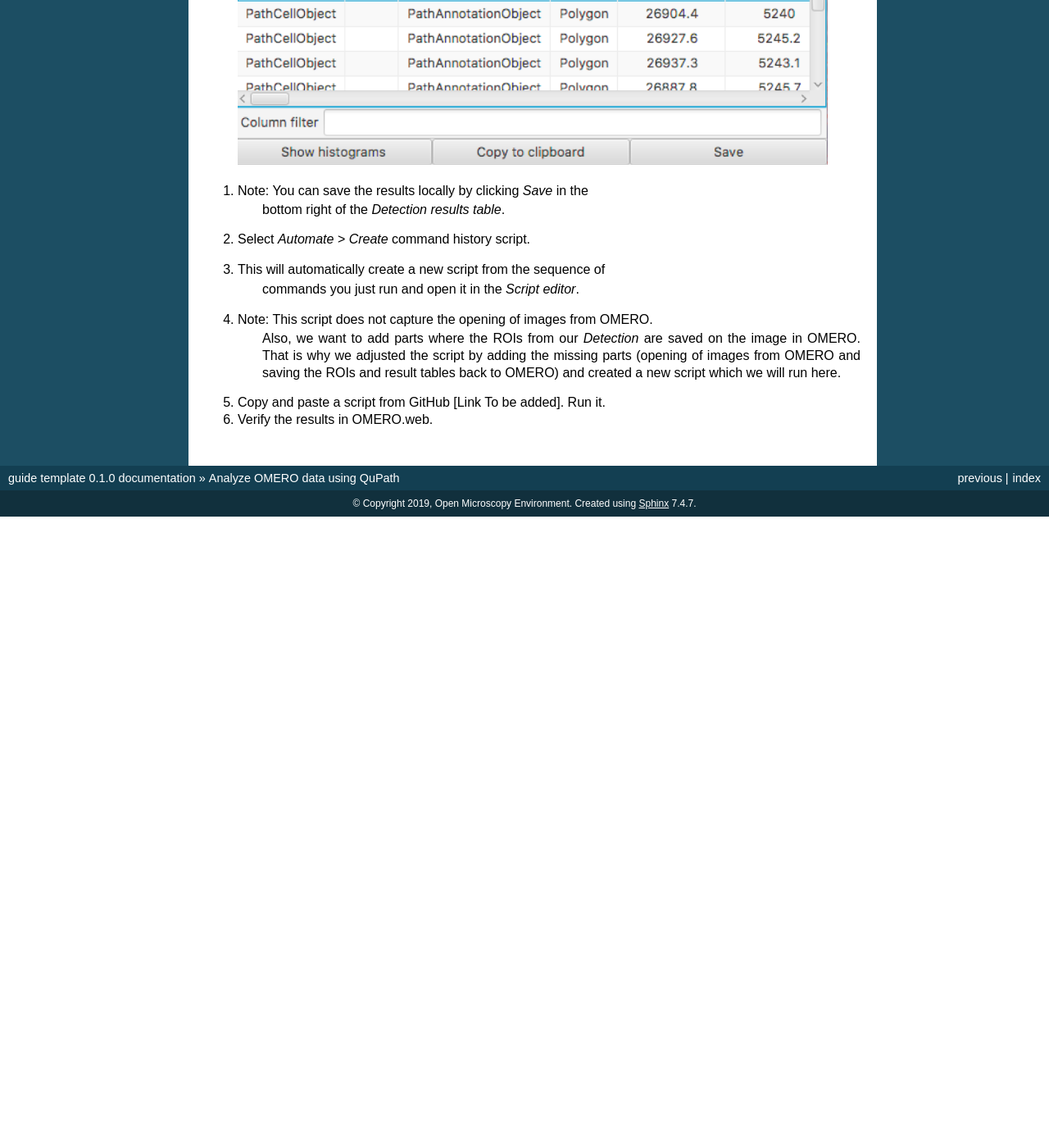
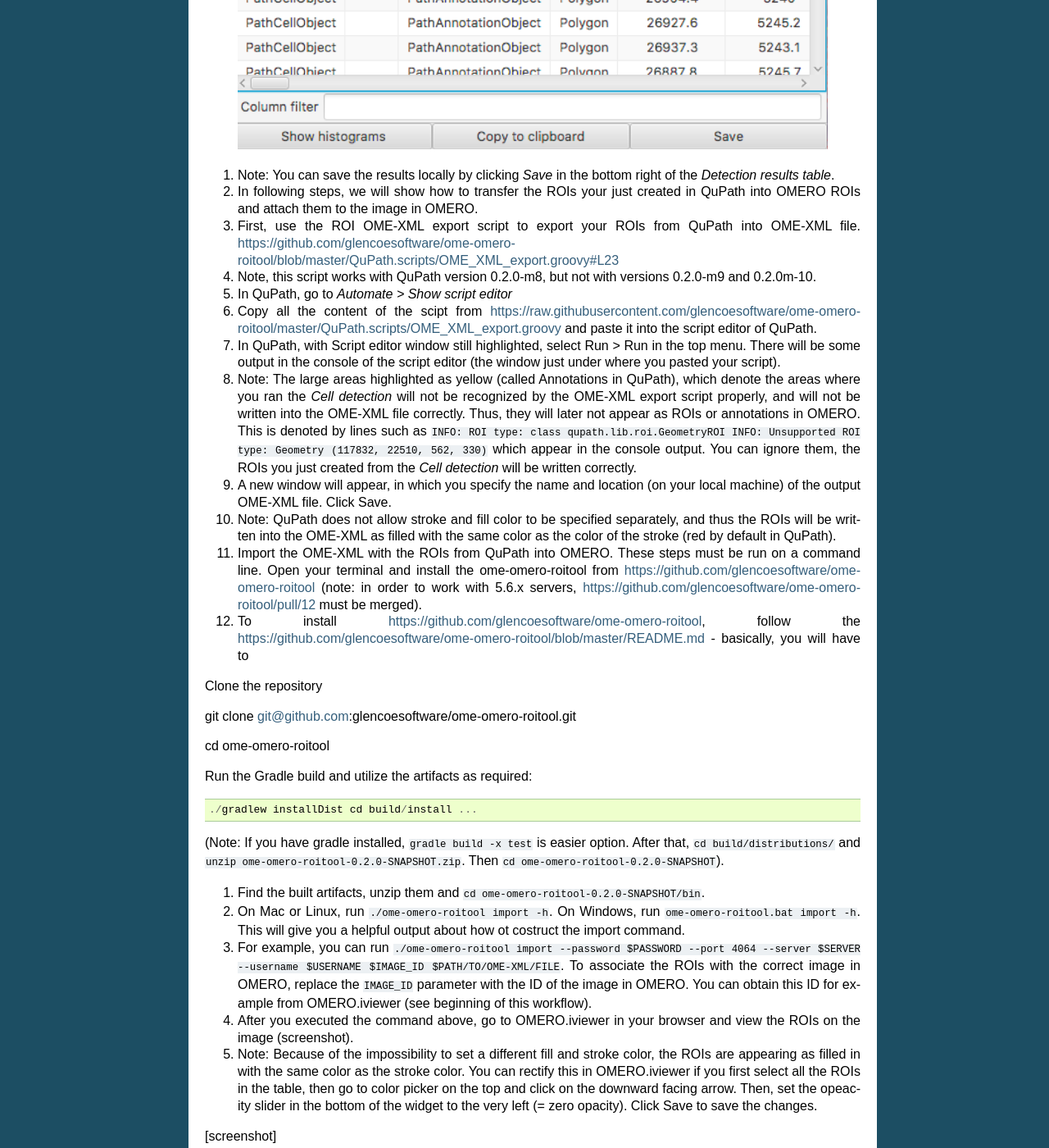
Before and after one commit to ome/omero-guide-qupath, a Sphinx documentation site: the page built from docs/qupath.rst, in a window 1280 px wide and 1400 px high, scrolled down 1748 px. Shown: the whole window at 82% size. Built offline with Sphinx 7.4.7, drawn with Linux system fonts in a browser that asks for light colours; before the commit the page ends 2378 px from its top, so only the background shows below that; some of the changed text lies outside the part shown.

Commit message:
Rewrite the text adding ome-omero-roitool bits

```diff
--- a/docs/qupath.rst
+++ b/docs/qupath.rst
@@ -1,22 +1,16 @@
 Analyze OMERO data using QuPath
 ===============================
 
-QuPath is a cross-platform software application designed for bioimage
-analysis - and specifically to meet the needs of whole slide image
-analysis and digital pathology.
+QuPath is a cross-platform software application designed for bioimage analysis - and specifically to meet the needs of whole slide image analysis and digital pathology.
 See \ https://github.com/qupath/qupath/wiki/
 
-#.  In OMERO.web, identify an image in the idr0018 project and the
-    dataset Baz1a-14-100-gastrointestinal.
+#.  In OMERO.web, identify an image in the idr0018 project and the dataset Baz1a-14-100-gastrointestinal.
 
-#.  Select the first image and double-click on it. This will open the
-    image in OMERO.iviewer.
+#.  Select the first image and double-click on it. This will open the image in OMERO.iviewer.
 
-#.  In the OMERO.iviewer tab, select the whole URL in the address bar of
-    your browser and copy it, for example using right-click and Copy.
+#.  In the OMERO.iviewer tab, select the whole URL in the address bar of your browser and copy it, for example using right-click and Copy.
 
-#.  In the QuPath, select *File > Open URL...* and paste the link into the
-    dialog.
+#.  In the QuPath, select *File > Open URL...* and paste the link into the dialog.
 
   .. image:: images/qupath1.png
 
@@ -26,11 +20,9 @@ See \ https://github.com/qupath/qupath/wiki/
 
 #.  Set image type to *Brightfield H&E* in the following dialog.
 
-#.  Find a region with well-defined cells and nuclei in the image, zoom
-    in.
+#.  Find a region with well-defined cells and nuclei in the image, zoom in.
 
-#. Draw an ROI Annotation which denotes the region in which the cells
-   will be detected using the *Wand* tool
+#. Draw an ROI Annotation which denotes the region in which the cells will be detected using the *Wand* tool
 
   .. image:: images/qupath3.png
 
@@ -40,8 +32,7 @@ See \ https://github.com/qupath/qupath/wiki/
 
 #. Select *Analyze > Cell analysis > Cell* detection
 
-#. You can adjust the parameters. Click *Run*. This will draw red ROIs
-    around cells and nuclei inside your ROI Annotation.
+#. You can adjust the parameters. Click *Run*. This will draw red ROIs around cells and nuclei inside your ROI Annotation.
 
   .. image:: images/qupath5.png
 
@@ -49,21 +40,51 @@ See \ https://github.com/qupath/qupath/wiki/
 
   .. image:: images/qupath6.png
 
-#. Note: You can save the results locally by clicking *Save* in the
-    bottom right of the *Detection results table*.
+#. Note: You can save the results locally by clicking *Save* in the bottom right of the *Detection results table*.
 
-#. Select *Automate > Create* command history script.
+#. In following steps, we will show how to transfer the ROIs your just created in QuPath into OMERO ROIs and attach them to the image in OMERO.
 
-#. This will automatically create a new script from the sequence of
-    commands you just run and open it in the *Script editor*.
+#. First, use the ROI OME-XML export script to export your ROIs from QuPath into OME-XML file. https://github.com/glencoesoftware/ome-omero-roitool/blob/master/QuPath.scripts/OME_XML_export.groovy#L23
 
-#. Note: This script does not capture the opening of images from OMERO.
-    Also, we want to add parts where the ROIs from our *Detection* are
-    saved on the image in OMERO. That is why we adjusted the script
-    by adding the missing parts (opening of images from OMERO and
-    saving the ROIs and result tables back to OMERO) and created a
-    new script which we will run here.
+#. Note, this script works with QuPath version 0.2.0-m8, but not with versions 0.2.0-m9 and 0.2.0m-10.
 
-#. Copy and paste a script from GitHub [Link To be added]. Run it.
+#. In QuPath, go to *Automate > Show script editor*
 
-#. Verify the results in OMERO.web.
+#. Copy all the content of the scipt from https://raw.githubusercontent.com/glencoesoftware/ome-omero-roitool/master/QuPath.scripts/OME_XML_export.groovy and paste it into the script editor of QuPath.
+
+#. In QuPath, with Script editor window still highlighted, select Run > Run in the top menu. There will be some output in the console of the script editor (the window just under where you pasted your script).
+
+#. Note: The large areas highlighted as yellow (called Annotations in QuPath), which denote the areas where you ran the *Cell detection* will not be recognized by the OME-XML export script properly, and will not be written into the OME-XML file correctly. Thus, they will later not appear as ROIs or annotations in OMERO. This is denoted by lines such as ``INFO: ROI type: class qupath.lib.roi.GeometryROI INFO: Unsupported ROI type: Geometry (117832, 22510, 562, 330)`` which appear in the console output. You can ignore them, the ROIs you just created from the *Cell detection* will be written correctly.
+
+#. A new window will appear, in which you specify the name and location (on your local machine) of the output OME-XML file. Click Save.
+
+#. Note: QuPath does not allow stroke and fill color to be specified separately, and thus the ROIs will be written into the OME-XML as filled with the same color as the color of the stroke (red by default in QuPath).
+
+#. Import the OME-XML with the ROIs from QuPath into OMERO. These steps must be run on a command line. Open your terminal and install the ome-omero-roitool from https://github.com/glencoesoftware/ome-omero-roitool (note: in order to work with 5.6.x servers, https://github.com/glencoesoftware/ome-omero-roitool/pull/12 must be merged).
+
+#. To install https://github.com/glencoesoftware/ome-omero-roitool, follow the https://github.com/glencoesoftware/ome-omero-roitool/blob/master/README.md - basically, you will have to
+
+
+Clone the repository
+
+git clone git@github.com:glencoesoftware/ome-omero-roitool.git
+
+cd ome-omero-roitool
+
+Run the Gradle build and utilize the artifacts as required::
+
+./gradlew installDist cd build/install ...
+
+(Note: If you have gradle installed, ``gradle build -x test`` is easier option. After that, ``cd build/distributions/`` and ``unzip ome-omero-roitool-0.2.0-SNAPSHOT.zip``. Then ``cd ome-omero-roitool-0.2.0-SNAPSHOT``).
+
+#. Find the built artifacts, unzip them and ``cd ome-omero-roitool-0.2.0-SNAPSHOT/bin``.
+
+#. On Mac or Linux, run ``./ome-omero-roitool import -h``. On Windows, run ``ome-omero-roitool.bat import -h``. This will give you a helpful output about how ot costruct the import command.
+
+#. For example, you can run ``./ome-omero-roitool import --password $PASSWORD --port 4064 --server $SERVER --username $USERNAME $IMAGE_ID $PATH/TO/OME-XML/FILE``. To associate the ROIs with the correct image in OMERO, replace the ``IMAGE_ID`` parameter with the ID of the image in OMERO. You can obtain this ID for example from OMERO.iviewer (see beginning of this workflow).
+
+#. After you executed the command above, go to OMERO.iviewer in your browser and view the ROIs on the image (screenshot).
+
+#. Note: Because of the impossibility to set a different fill and stroke color, the ROIs are appearing as filled in with the same color as the stroke color. You can rectify this in OMERO.iviewer if you first select all the ROIs in the table, then go to color picker on the top and click on the downward facing arrow. Then, set the opeacity slider in the bottom of the widget to the very left (= zero opacity). Click Save to save the changes.
+
+[screenshot]
```
